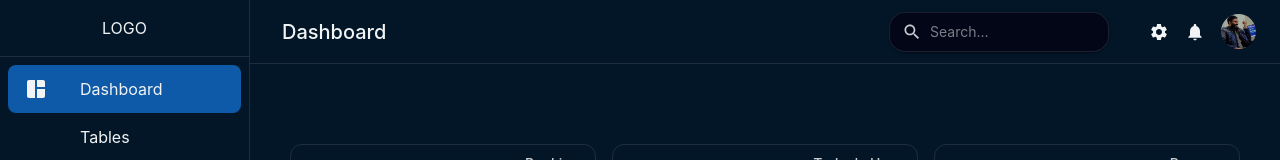
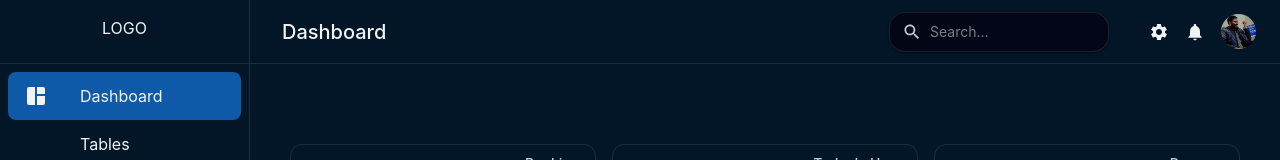
Before and after one commit to abhishekshenoygit2020/Manpower-Frontend, a React (Vite) app: page / in a window 1280 px wide. Shown: the top 160 px of the page. Built offline with nearby package versions, Linux system fonts and the light colour scheme; some icons are missing.

Commit message:
Sidebard devider between logo and navigation

```diff
--- a/src/layout/Sidebar.jsx
+++ b/src/layout/Sidebar.jsx
@@ -88,7 +88,7 @@ const Sidebar = () => {
         /> */} LOGO
       </Box>
 
-      <Divider  sx={{ mx: -1 }}/>
+      <Divider  sx={{ mx: -1, mt:0.9 }}/>
       <List>
         {menuItems.map((item) => (
           <ListItemButton
```
